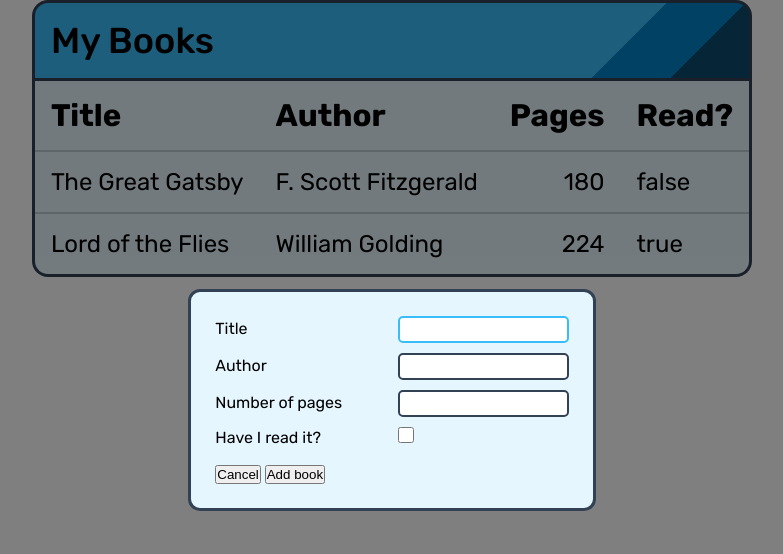
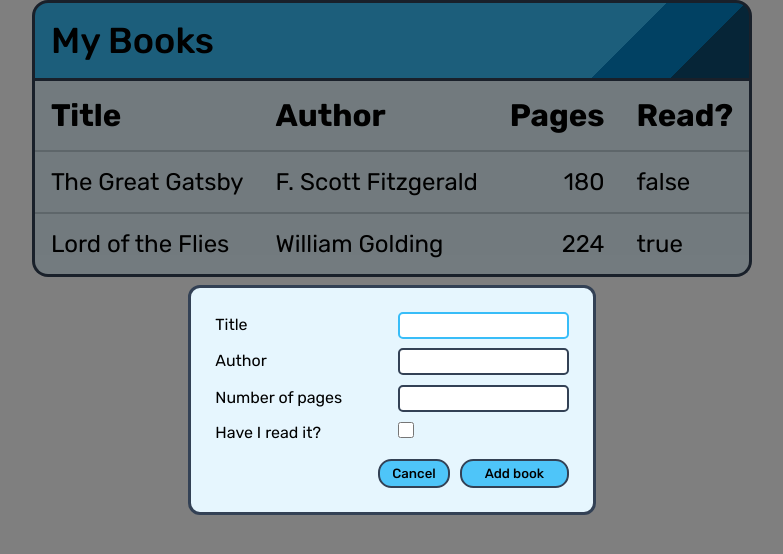
Before and after one commit to tnekent/odin-book-library, a plain HTML site: page index.html in a window 1280 px wide. Both pictures are taken after a click on the button "Add book". Shown: the whole page, without its empty margins (248-1031 px from the left). Drawn offline with Linux system fonts and the light colour scheme.

Commit message:
Add styling to modal form buttons

```diff
--- a/style.css
+++ b/style.css
@@ -120,3 +120,23 @@ label span {
     border: 2px solid #334155;
     border-radius: 3px;
 }
+
+form button {
+    background-color: hsl(198, 93%, 64%);
+    border: 2px solid #334155;
+    border-radius: 1em;
+    padding: 0.4em 0.9em;
+    font-family: inherit;
+    font-weight: 470;
+    cursor: pointer;
+}
+
+#confirm-btn {
+    padding: 0.4em 1.7em;
+    margin-left: 0.4rem;
+}
+
+.form-btns {
+    margin-left: auto;
+    width: max-content;
+}
```
